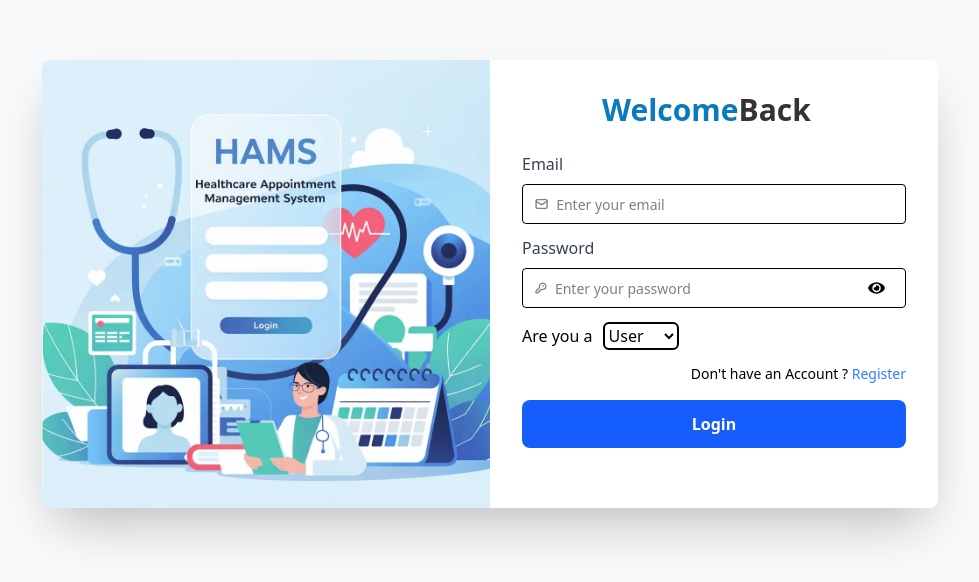
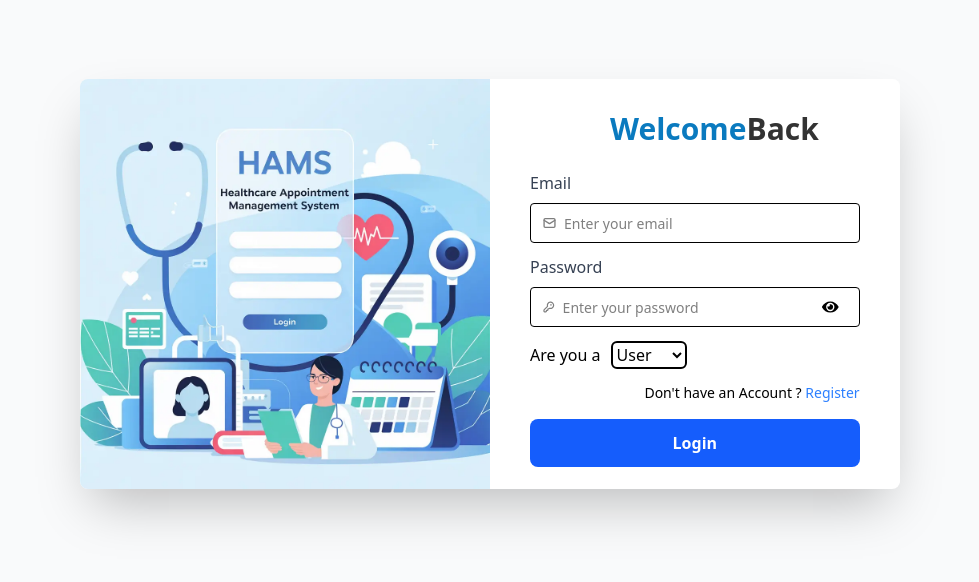
Before and after one commit to Anomaly0190/HAMS, a React app in the folder frontend/: page /login in a window 1280 px wide. Shown: the part 116-698 px from the top of the page, without its empty margins (150-1129 px from the left). Built offline with nearby package versions, Linux system fonts and the light colour scheme; the HTML template or start-up script is replaced by a standard one.

Commit message:
halka change in login page

```diff
--- a/frontend/src/Components/User/Login.jsx
+++ b/frontend/src/Components/User/Login.jsx
@@ -11,12 +11,12 @@ const Login = () => {
   return (
     <>
       <div className="min-h-screen w-[100vw] flex justify-center items-center bg-gray-50">
-        <div className="w-[70vw] h-4/5 rounded-lg shadow-2xl  flex overflow-hidden bg-white text-black">
-          <div className="w-1/2">
+        <div className="w-[64vw] h-4/5 rounded-lg shadow-2xl  flex overflow-hidden bg-white text-black">
+          <div className="w-[35vw]">
             <img src={loginside} alt="sideimage" />
           </div>
           <div className="w-1/2 h-full">
-            <div className="bg-white py-4 px-8 ">
+            <div className="bg-white py-4 px-10 ">
               <h2 className="text-3xl font-semibold mb-6 mt-4 mx-20">
                 <span className="text-[#0A7ABF]">Welcome</span>
                 <span className="text-[#333333]">Back</span>
```
